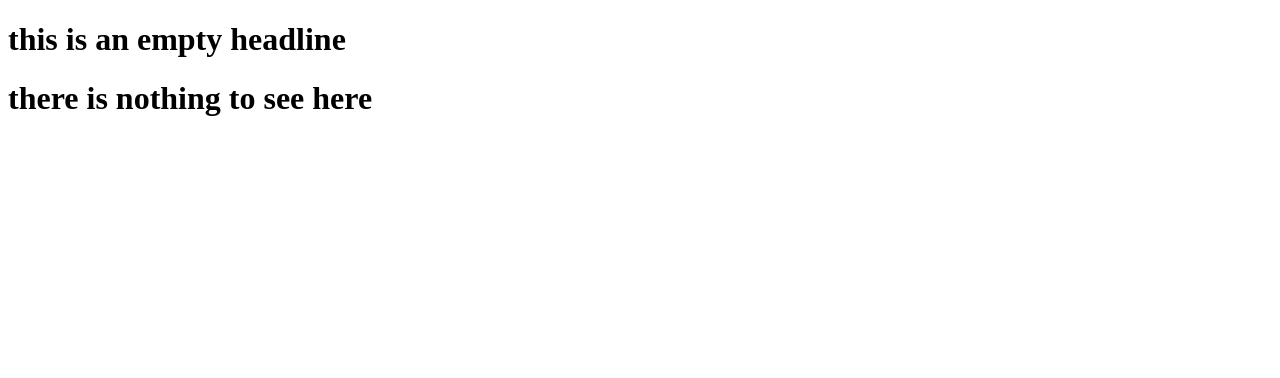
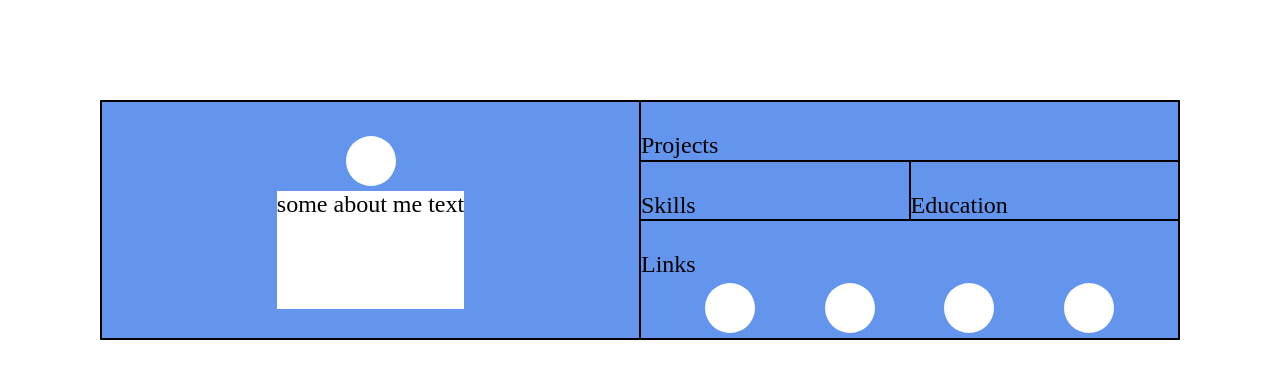
Before and after one commit to ptchblvck/dc-web-developer, a plain HTML site: page 107-css-grid/index.html in a window 1280 px wide. Drawn offline with Linux system fonts and the light colour scheme.

Commit message:
css grid monopoly mode

```diff
--- /dev/null
+++ b/107-css-grid/css/base-grid.css
@@ -0,0 +1,98 @@
+* {
+  box-sizing: border-box;
+}
+
+body {
+  font-size: 24px;
+  font-weight: normal;
+  margin: 100px;
+  /* color: #fff; */
+}
+
+p {
+  margin: 0;
+}
+
+.grid {
+  background-color: cadetblue;
+  display: grid;
+  grid-template-columns: repeat(4 1fr);
+  grid-template-rows: repeat(4 1fr);
+  grid-template-areas: "aside aside item1 item1" "aside aside item2 item3" "aside aside item4 item4" "aside aside item4 item4";
+  border: solid 1px #000;
+}
+
+.circle {
+  background-color: #fff;
+  border-radius: 50%;
+  width: 50px;
+  height: 50px;
+  margin-bottom: 10px;
+}
+
+/* .circle1 {
+  margin-top: 30px;
+  margin-left: 37%;
+} */
+
+.text {
+  margin-top: 10px;
+  background-color: #fff;
+  padding-bottom: 100px;
+}
+
+.border-1p {
+  padding-top: 30px;
+}
+
+.flex1 {
+  grid-area: aside;
+  text-align: center;
+  justify-self: center;
+}
+
+.item1 {
+  grid-area: item1;
+  border-left: 1px solid #000;
+}
+
+.item2 {
+  grid-area: item2;
+  border-top: 1px solid #000;
+  border-left: 1px solid #000;
+}
+
+.item3 {
+  grid-area: item3;
+  border-top: 1px solid #000;
+  border-left: 1px solid #000;
+}
+
+.item4 {
+  grid-area: item4;
+  border-top: 1px solid #000;
+  border-left: 1px solid #000;
+}
+
+.flex2 {
+  display: grid;
+  grid-template-columns: repeat(4 1fr);
+  grid-template-areas: "links links links links" "inner-c1 inner-c2 inner-c3 inner-c4";
+  justify-content: space-evenly;
+}
+
+.inner-c1 {
+  grid-area: inner-c1;
+}
+
+.inner-c2 {
+  grid-area: inner-c2;
+}
+
+.inner-c3 {
+  grid-area: inner-c3;
+}
+
+.inner-c4 {
+  grid-area: inner-c4;
+}
--- a/107-css-grid/css/base.css
+++ b/107-css-grid/css/base.css
@@ -0,0 +1,73 @@
+body {
+  font-size: 24px;
+  font-weight: normal;
+  margin: 100px;
+  /* color: #fff; */
+}
+
+p {
+  margin: 0;
+}
+
+/* Margin auf 0 setzen, damit die Box padding einstellungen uebernommen werden koennen */
+
+.grid {
+  background-color: cornflowerblue;
+  border: 1px solid #000;
+  display: grid;
+  grid-template-columns: 1fr 1fr 1fr 1fr;
+  grid-template-rows: 1fr 1fr 1fr 1fr;
+  grid-template-areas: "aside aside item1 item1" "aside aside item2 item3" "aside aside item4 item4" "aside aside item4 item4";
+}
+
+.circle {
+  background-color: #fff;
+  width: 50px;
+  height: 50px;
+  border-radius: 50%;
+  margin: 5px;
+}
+
+.text {
+  background-color: #fff;
+  height: 50%;
+  width: fit-content;
+}
+
+.flex1 {
+  display: flex;
+  justify-content: center;
+  flex-direction: column;
+  align-items: center;
+  grid-area: aside;
+  border: solid 1px #000;
+  text-align: center;
+}
+
+.flex2 {
+  display: flex;
+  justify-content: space-evenly;
+  flex-direction: row;
+}
+
+.border-1p {
+  border: solid 1px #000;
+  padding-top: 30px;
+  padding-bottom: 0;
+}
+
+.item1 {
+  grid-area: item1;
+}
+
+.item2 {
+  grid-area: item2;
+}
+
+.item3 {
+  grid-area: item3;
+}
+
+.item4 {
+  grid-area: item4;
+}
--- /dev/null
+++ b/107-css-grid/css/monopoly.css
@@ -0,0 +1,146 @@
+* {
+  box-sizing: border-box;
+}
+
+body {
+  margin-top: 50px;
+  margin-bottom: 50px;
+}
+
+input {
+  text-align: left;
+  margin-bottom: 1rem;
+  font-size: 16px;
+  margin-left: 0;
+}
+
+.grid {
+  font-size: 24px;
+  text-align: center;
+  margin-left: 100px;
+  place-self: center;
+  width: 500px;
+  height: 500px;
+  display: grid;
+  grid-template: 1fr 1fr 1fr 1fr 1fr;
+  gap: 5px;
+  grid-template-areas:
+    "item1 item2 item3 item4 item5"
+    "item16 . . . item6"
+    "item15 . . . item7"
+    "item14 . . . item8"
+    "item13 item12 item11 item10 item9";
+}
+
+.boxes {
+  outline: solid 2px #000;
+  display: flex;
+  align-items: center;
+  justify-content: center;
+  height: 100px;
+  width: 100px;
+}
+
+/* text rotations  */
+
+#monopoly:checked ~ .grid .boxes .text135 {
+  transform: rotate(135deg);
+}
+
+#monopoly:checked ~ .grid .boxes .text315 {
+  transform: rotate(315deg);
+}
+
+#monopoly:checked ~ .grid .boxes .text45 {
+  transform: rotate(45deg);
+}
+
+#monopoly:checked ~ .grid .boxes .text225 {
+  transform: rotate(225deg);
+}
+
+#monopoly:checked ~ .grid .boxes .text180 {
+  transform: rotate(180deg);
+}
+
+#monopoly:checked ~ .grid .boxes .text270 {
+  transform: rotate(270deg);
+}
+
+#monopoly:checked ~ .grid .boxes .text90 {
+  transform: rotate(90deg);
+}
+
+/* grid layout of boxes  */
+
+.item1 {
+  grid-area: item1;
+}
+.item2 {
+  grid-area: item2;
+}
+.item3 {
+  grid-area: item3;
+}
+.item4 {
+  grid-area: item4;
+}
+.item5 {
+  grid-area: item5;
+}
+.item6 {
+  grid-area: item6;
+}
+.item7 {
+  grid-area: item7;
+}
+.item8 {
+  grid-area: item8;
+}
+.item9 {
+  grid-area: item9;
+}
+.item10 {
+  grid-area: item10;
+}
+.item11 {
+  grid-area: item11;
+}
+.item12 {
+  grid-area: item12;
+}
+.item13 {
+  grid-area: item13;
+}
+.item14 {
+  grid-area: item14;
+}
+.item15 {
+  grid-area: item15;
+}
+.item16 {
+  grid-area: item16;
+}
+
+/* colors  */
+
+#monopoly:checked ~ .grid .green {
+  border-bottom: 20px solid green;
+}
+
+#monopoly:checked ~ .grid .orange {
+  border-left: 20px solid orange;
+}
+
+#monopoly:checked ~ .grid .pink {
+  border-top: 20px solid plum;
+}
+
+#monopoly:checked ~ .grid .darkblue {
+  border-right: 20px solid cornflowerblue;
+  mask-border-slice: 10px;
+}
+/*
+.grid .darkblue > p {
+  outline: #000 solid;
+} */
--- a/107-css-grid/index.html
+++ b/107-css-grid/index.html
@@ -5,16 +5,26 @@
     <meta http-equiv="X-UA-Compatible" content="IE=edge" />
     <meta name="viewport" content="width=device-width, initial-scale=1.0" />
     <link rel="stylesheet" href="css/base.css" />
-    <title>Adventskalender</title>
+    <title>Example</title>
   </head>
   <body>
-    <header>
-      <div><h1>this is an empty headline</h1></div>
-    </header>
-    <main>
-      <div>
-        <h1>there is nothing to see here</h1>
+    <div class="grid">
+      <div class="flex1">
+        <div class="circle circle1"></div>
+        <div class="text"><p>some about me text</p></div>
       </div>
-    </main>
+      <div class="border-1p item1">Projects</div>
+      <div class="border-1p item2">Skills</div>
+      <div class="border-1p item3">Education</div>
+      <div class="border-1p item4">
+        <p class="links">Links</p>
+        <div class="flex2">
+          <div class="inner-c1 circle"></div>
+          <div class="inner-c2 circle"></div>
+          <div class="inner-c3 circle"></div>
+          <div class="inner-c4 circle"></div>
+        </div>
+      </div>
+    </div>
   </body>
 </html>
```
Also changed, not shown: 107-css-grid/monopoly.html (added, +36 -0 lines).
